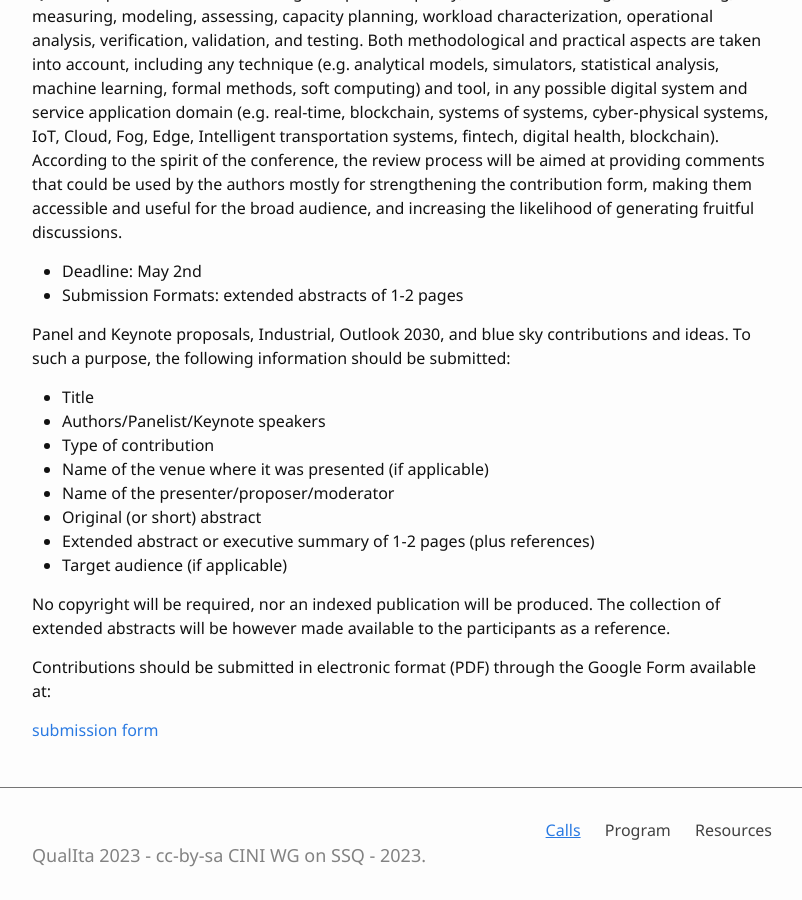
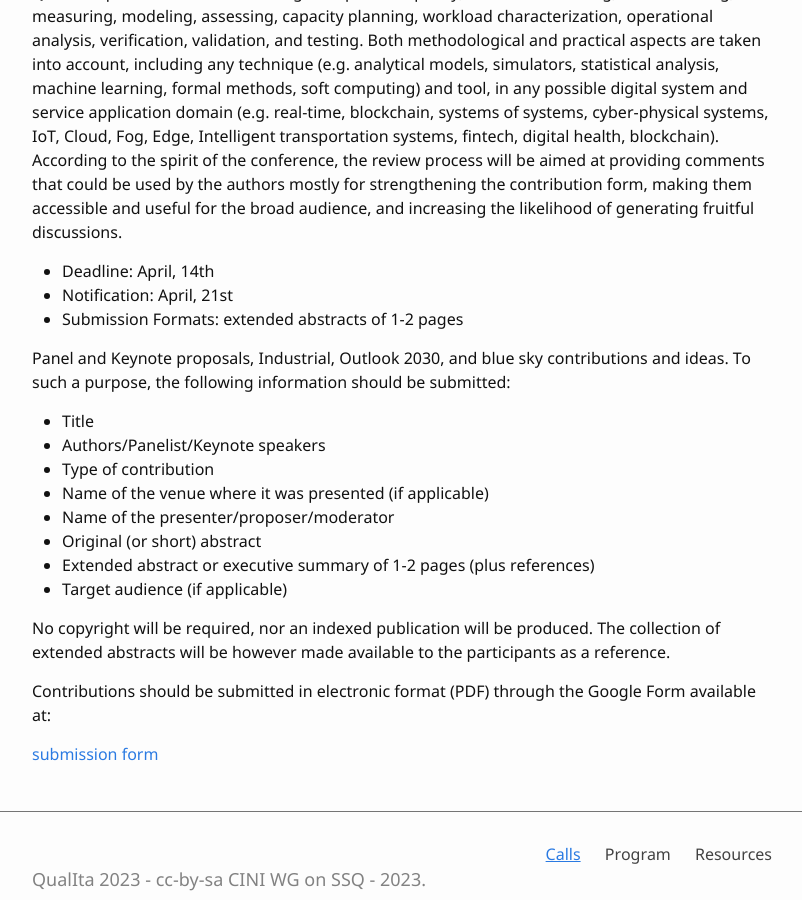
Before and after one commit to QualITAWG/qualitawg.github.io, a Jekyll site: the page built from 0-Calls.md, in a window 1280 px wide and 900 px high, scrolled down 1870 px. Shown: the whole window, without its empty margins (238-1040 px from the left). Built offline with Jekyll 4.4.1, drawn with Linux system fonts in a browser that asks for light colours.

Commit message:
updated cfp

```diff
--- a/0-Calls.md
+++ b/0-Calls.md
@@ -50,7 +50,8 @@ We call for you to participate in this gathering with the key objectives of:
 QI23 accepts contributions covering all aspects of quality, such as monitoring, benchmarking, measuring, modeling, assessing, capacity planning, workload characterization, operational analysis, verification, validation, and testing. Both methodological and practical aspects are taken into account, including any technique (e.g. analytical models, simulators, statistical analysis, machine learning, formal methods, soft computing) and tool, in any possible digital system and service application domain (e.g. real-time, blockchain, systems of systems, cyber-physical systems, IoT, Cloud, Fog, Edge, Intelligent transportation systems, fintech, digital health, blockchain).
 According to the spirit of the conference, the review process will be aimed at providing comments that could be used by the authors mostly for strengthening the contribution form, making them accessible and useful for the broad audience, and increasing the likelihood of generating fruitful discussions.
 
-- Deadline: May 2nd
+- Deadline: April, 14th
+- Notification: April, 21st
 - Submission Formats: extended abstracts of 1-2 pages
 
 
```
